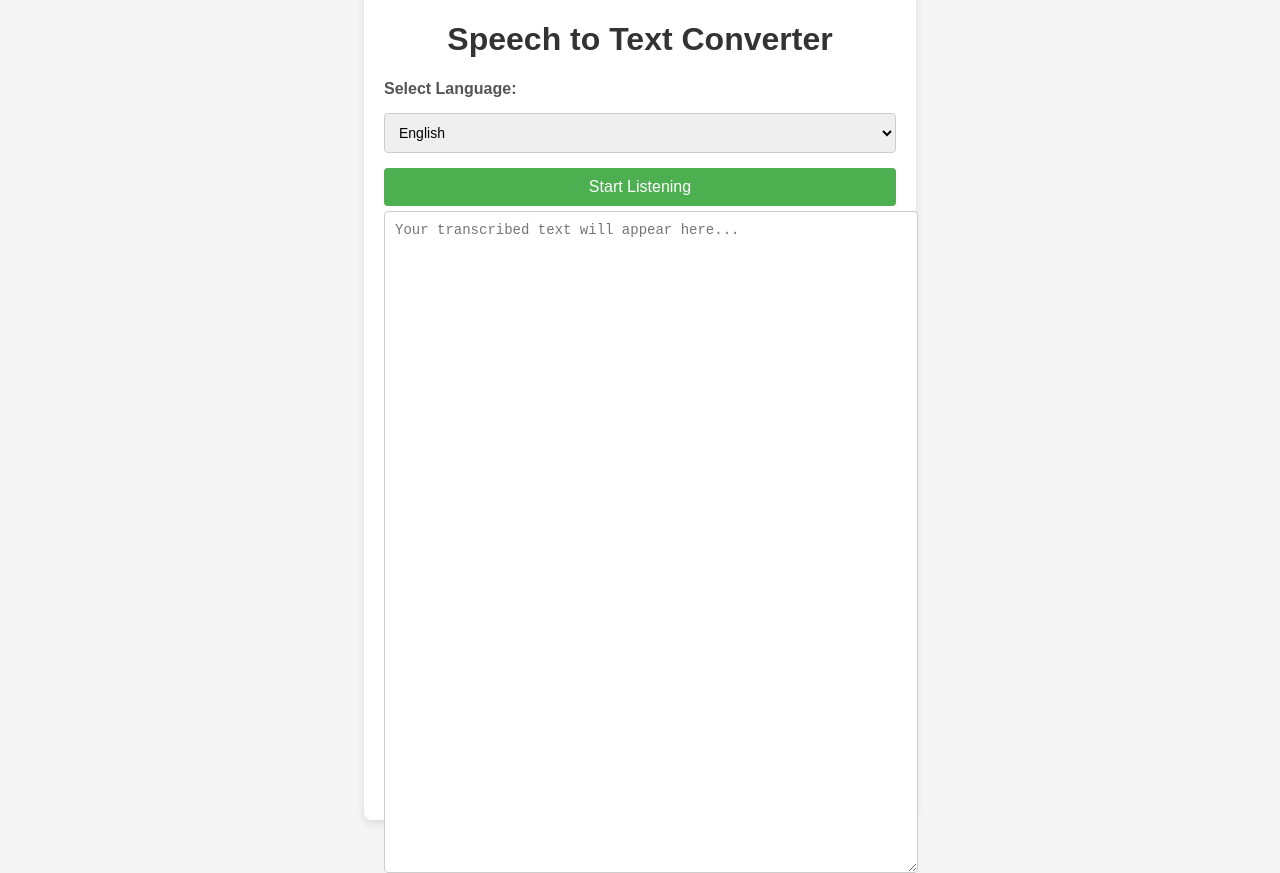
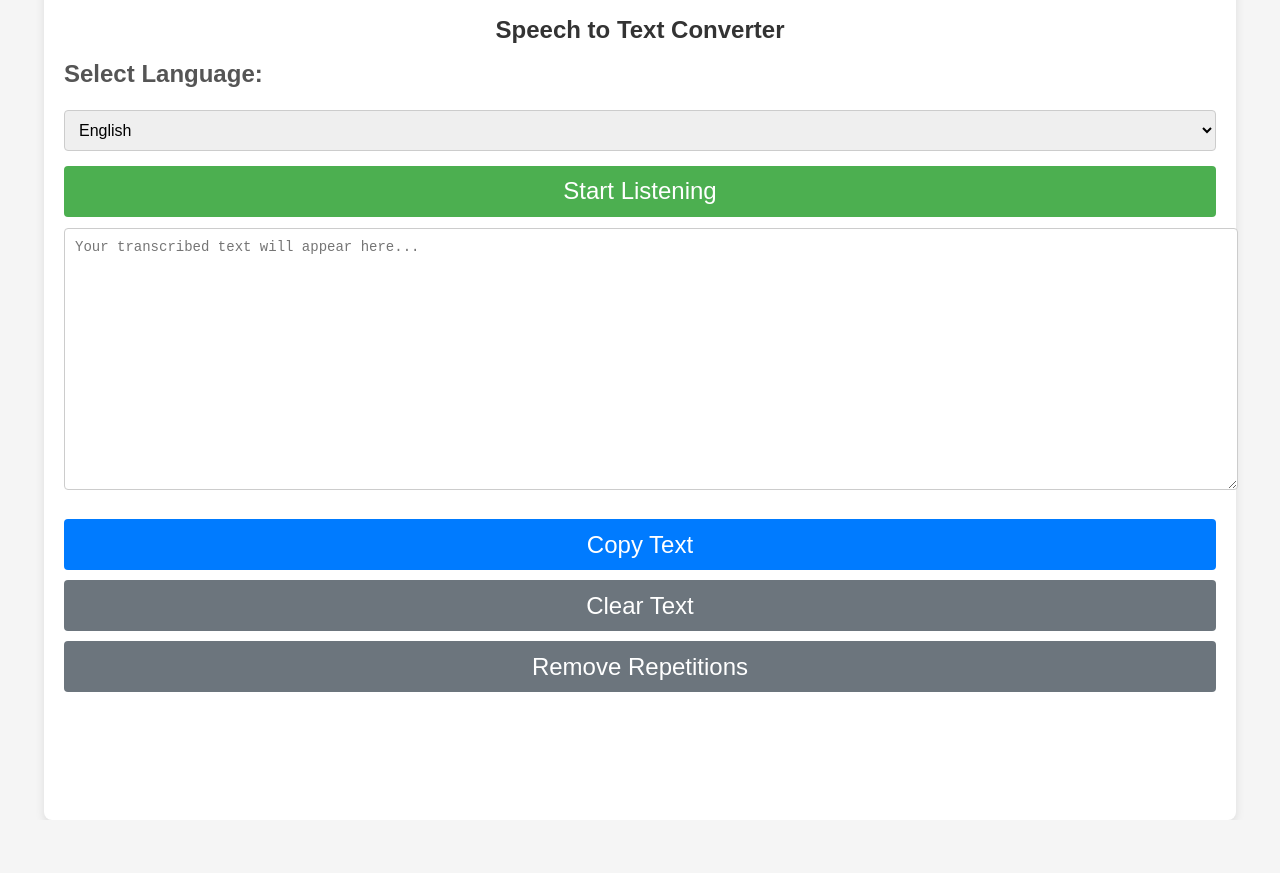
Before and after one commit to ParagUnhale1998/Speech-To-Text, a plain HTML site: page index.html in a window 1280 px wide. Shown: the top 873 px of the page. After the commit the page ends 820 px from the top, so only its background shows below. Drawn offline with Linux system fonts and the light colour scheme.

Commit message:
Update index.html

```diff
--- a/index.html
+++ b/index.html
@@ -16,9 +16,8 @@
 
 .container {
   width: 100%;
-  /* Full width by default */
-/*   max-width: 500px; */
-  /* Restricts width for larger devices */
+  height: 100%;
+  /* max-width: 500px; Restricts width for larger devices */
   margin: 0 auto;
   padding: 20px;
   background: #ffffff;
@@ -29,6 +28,7 @@
 h1 {
   text-align: center;
   color: #333;
+
 }
 
 label {
@@ -36,12 +36,14 @@ label {
   margin-bottom: 10px;
   font-weight: bold;
   color: #555;
+
 }
 
 select,
 textarea {
   width: 100%; /* Ensure full width on smaller screens */
   padding: 10px;
+
   margin-bottom: 15px;
   border: 1px solid #ccc;
   border-radius: 4px;
@@ -140,26 +142,74 @@ button:active {
   }
 }
 
+.container {
+    /* width: 60%; */
+     /* Restrict the width on larger screens */
+    max-width: 100%;
+    width: 100%;
+    height: 100%;
+  }
+  textarea {
+  height: 50%;
+}
+button {
+  font-size: 5vw;
+  padding: 2%;
+}
+.copy-btn,
+.clear-btn {
+ padding: 2%;
+ font-size: 5vw;
+}
+h1 {
+  font-size: 5vw;
+
+}
+
+label {
+  font-size: 5vw;
+
+}
+select{
+  font-size: 5vw;
+}
+
 /* Media Query for Larger Devices (Desktops) */
 @media (min-width: 768px) {
   .container {
-/*     width: 60%; /* Restrict the width on larger screens
-    max-width: 500px; */
+    /* width: 60%; */
+     /* Restrict the width on larger screens */
+    max-width: 100%;
+    width: 90%;
+    /* border: 2px solid black; */
+    box-shadow: 5px 5px 10px solid black;
+    height: 100%;
+    margin: 0 auto;
+  }
+  textarea {
+  height: 30%;
+}
+button {
+  font-size: 3vh;
+  padding: 1%;
+}
+.copy-btn,
+.clear-btn {
+ padding: 1%;
+ font-size: 3vh;
+}
+h1 {
+  font-size: 3vh;
 
-        width: 100%;
-        height: 100%;
-  }
-  textarea{
- height: 80%;
-  }
 }
 
-/* Media Query for Extra Large Devices */
-@media (min-width: 1200px) {
-  .container {
-    width: 40%;
-    max-width: 600px;
-  }
+label {
+  font-size: 3vh;
+
+}
+select{
+  font-size: 2vh;
+}
 }
 
   </style>
```
